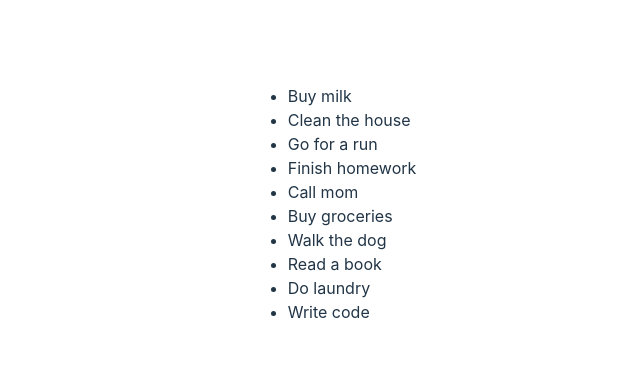
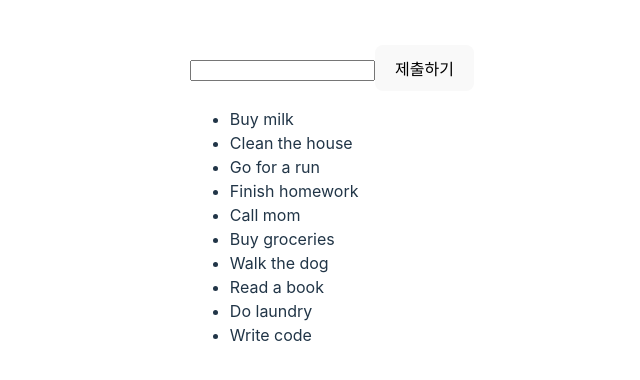
Before and after one commit to 1kxxk/todo, a React (Vite) app in the folder todo-project/: page / in a window 1280 px wide. Shown: the part 196-576 px from the top of the page, without its empty margins (308-948 px from the left). Built offline with nearby package versions, Linux system fonts and the light colour scheme.

Commit message:
CREATE 구현

```diff
--- a/todo-project/src/components/TodoList.jsx
+++ b/todo-project/src/components/TodoList.jsx
@@ -1,7 +1,7 @@
-import React from 'react'
+import React, { useState } from 'react'
 
 const TodoList = () => {
-    const todos = [
+    const TODOS = [
         { id: 1, text: "Buy milk" },
         { id: 2, text: "Clean the house" },
         { id: 3, text: "Go for a run" },
@@ -13,14 +13,30 @@ const TodoList = () => {
         { id: 9, text: "Do laundry" },
         { id: 10, text: "Write code" },
       ];
+      const [todos, setTodos] = useState(TODOS)
+      const [text, setText] = useState('')
+      const handleSubmit = (e) => {
+        e.preventDefault()
+        if (!text.trim()) {
+          return;
+        }
+        setTodos([{id:crypto.randomUUID, text:text}, ...todos])
+        setText('')
+      }
   return (
-    <ul>
+    <div>
+      <form onSubmit={handleSubmit}>
+        <input type="text" value={text} onChange={(e)=> setText(e.target.value)}/>
+        <button>제출하기</button>
+      </form>
+      <ul>
         {todos.map((todo)=>(
         <li key={todo.id}>
             {todo.text}
         </li>
     ))}
     </ul>
+    </div>
   )
 }
 
```
